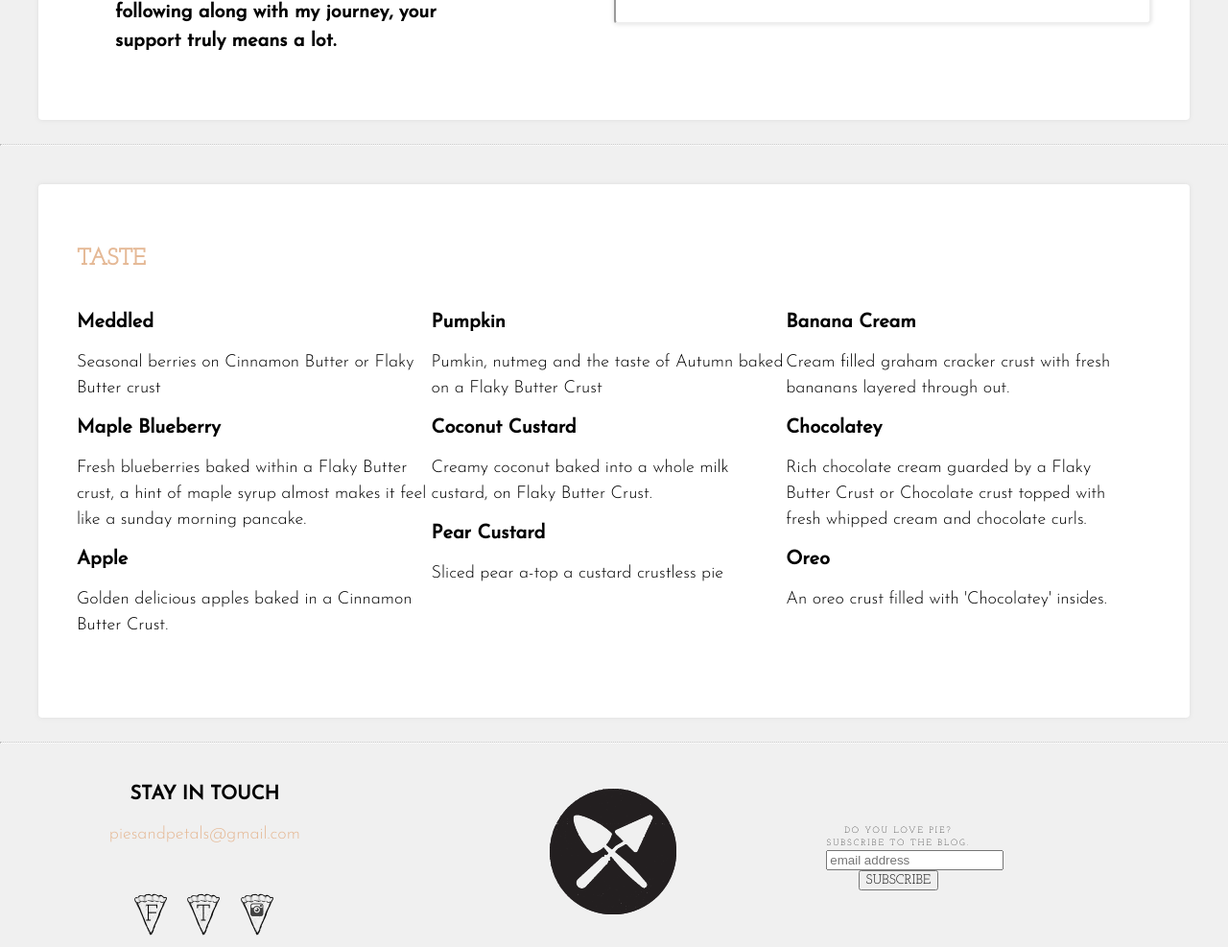
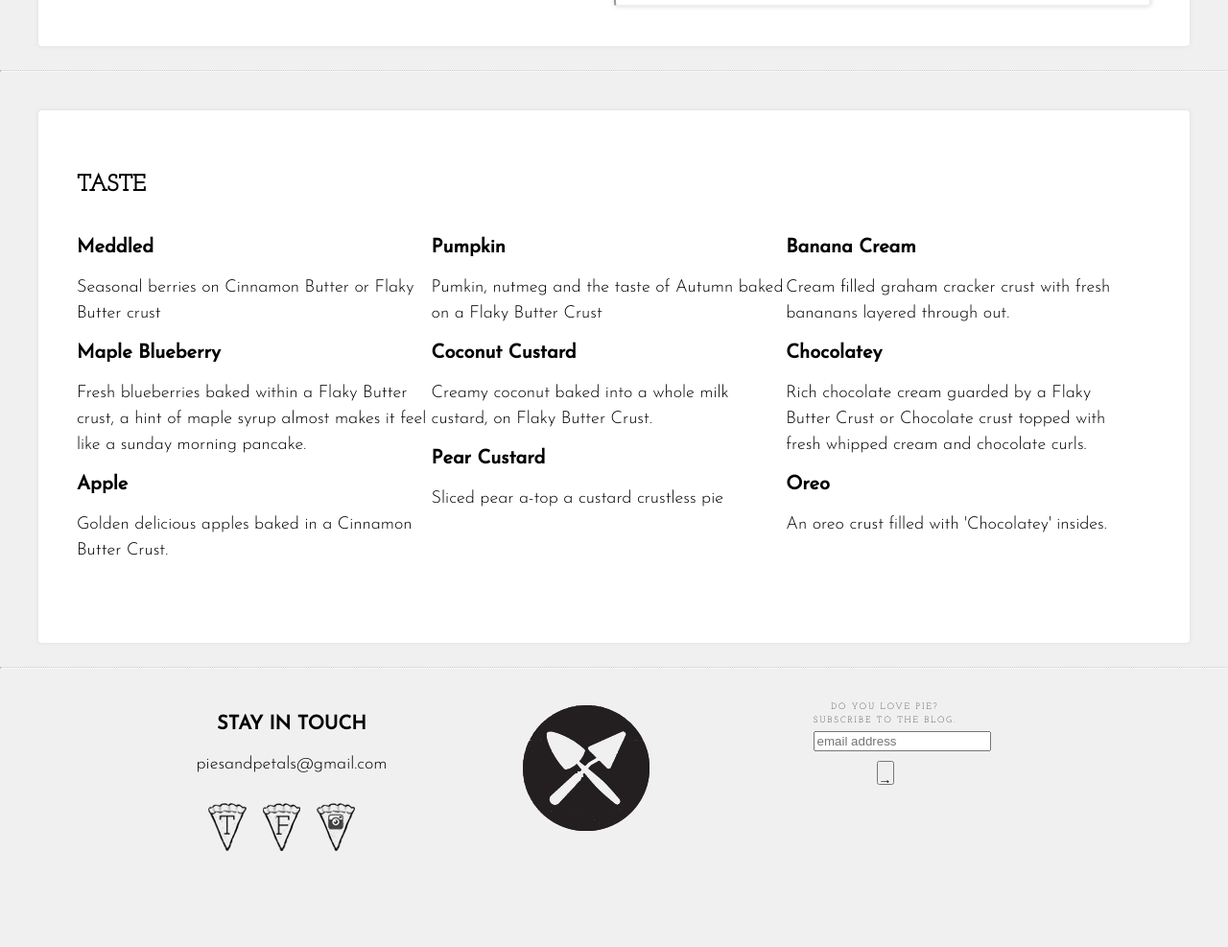
Before and after one commit to listropea/listropea.github.io, a plain HTML site: page index.html in a window 1280 px wide. Shown: the part 1793-2780 px from the top of the page at 96% size. After the commit the page ends 2680 px from the top, so only its background shows below. Drawn offline with nearby package versions, Linux system fonts and the light colour scheme; grey boxes are pictures that could not be loaded; a web font is replaced by a local one.

Commit message:
changes with kate

```diff
--- a/gallery.css
+++ b/gallery.css
@@ -5,13 +5,13 @@ html {
     }
 
 body {
+    background-color:#F0F0F0;
     margin:auto;
     height:100%;
     padding:0;
     font-family: 'Josefin Sans', sans-serif;
     font-size: 18px;
     line-height: 1.5;
-    background-color:#F0F0F0;
     font-weight: 200;
 }
 
@@ -21,6 +21,12 @@ ul, ol {
 
 header {
     height:100%;
+}
+
+.clear {
+    clear: both;
+    height: 1px;
+    width: 100%;
 }
 
 h1 {
@@ -50,6 +56,8 @@ p {
     font-size: 18px;
     line-height: 1.5;
     font-weight:200;
+    margin:0;
+    padding:0;
 }
 
 hr {
@@ -115,79 +123,8 @@ nav li {
     text-align:center;
 }
 
-/* FOOTER STYLES */
-
-footer {
-    background-color:#F0F0F0;
-    text-align: center;
-    color: #000;
-    -webkit-box-sizing: border-box;
-    -moz-box-sizing: border-box;
-    -ms-box-sizing: border-box;
-    box-sizing: border-box;
-}
-
-.footerMenu ul {
-    display: table;
-    width: 100%;
-    list-style: none;
-}
-
-.footerMenu ul li {
-    display: table-cell;
-}
-
-#contact {
-    vertical-align: middle;
-    width: 33.3%;
-}
-
-.hover:hover {
-    color:#addfa6;
-    transition: all 0.3s ease-out 0s;
-}
-
-img.hover:hover{
-    color:#addfa6;
-    transition: all 0.3s ease-out 0s;
-}
-
-#logo {
-    text-align:center;
-    vertical-align: middle;
-    width:33.3%;
-}
-
-#signup {
-    vertical-align: middle;
-    width:33.3%;
-}
-
-#mc_embed_signup{
-padding-top:30px;
-padding: 3px;
-width: 150px;
-background-color: #f0f0f0;
-font-family: 'Josefin Slab', serif;
-text-transform: uppercase;
-letter-spacing: 2px;
-font-size: 9px;
-padding-left: 8px;
-}
-
-.button {
-    font-family: 'Josefin Slab', serif;
-    font-size: 14px;
-    text-transform: uppercase;
-    line-height: 1.5;
-    font-weight: 400;
-}
-
 /* ---IMAGE STYLES---*/
 
-li {
-
-}
 .centered {
     text-align: center;
 }
@@ -306,4 +243,96 @@ ul.rig.columns-4 li {
         width: 100% !important; /* over-ride all li styles */
         margin: 0 0 20px;
     }
+
+/* FOOTER STYLES */
+
+#footer {
+    background-color:#F0F0F0;
+    text-align: center;
+    color: #000;
+    -webkit-box-sizing: border-box;
+    -moz-box-sizing: border-box;
+    -ms-box-sizing: border-box;
+    box-sizing: border-box;
+    width: 75%;
+    margin: 30px auto;
+
 }
+
+a {
+    text-decoration:none;
+    color:#000;
+}
+
+a:hover {
+    color:#addfa6;
+    transition: all 0.3s ease-out 0s;
+}
+
+.footerSection {
+    width: 30%;
+    float: left;
+    margin-right: 20px;
+}
+
+#footerIcons {
+    width: 175px;
+    margin: auto;
+}
+
+.footerIcon {
+    float: left;
+    margin-right: 15px;
+
+}
+
+.footerIcon a {
+    background-position: 0 0;
+    width: 41px;
+    height: 50px;
+    overflow: hidden;
+    background-repeat: no-repeat;
+    display: block;
+}
+
+.footerIcon a:hover {
+    background-position: 0 -50px;
+    transition: all 0.3s ease-out 0s;
+}
+
+.hover:hover {
+    color:#addfa6;
+    transition: all 0.3s ease-out 0s;
+}
+
+img.hover:hover{
+    color:#addfa6;
+    transition: all 0.3s ease-out 0s;
+}
+
+input {
+    margin: 5px 0;
+}
+
+#mc_embed_signup {
+padding-top: 30px;
+padding: 3px;
+width: 150px;
+background-color: #f0f0f0;
+font-family: 'Josefin Slab', serif;
+text-transform: uppercase;
+letter-spacing: 2px;
+font-size: 9px;
+padding-left: 8px;
+margin: auto;
+}
+
+#mc-embedded-subscribe {
+    font-family: 'Josefin Slab', serif;
+    font-size: 14px;
+    text-transform: uppercase;
+    line-height: 1.5;
+    font-weight: 400;
+    padding: 10px 0;
+    height: 25px;
+}
--- a/index.html
+++ b/index.html
@@ -60,15 +60,14 @@
 
 <div id="find">
     <h2><a name="find">Locate</a></h2>
-        <div class="textLeft"><p>Pies + Petals is currently located in the Northern VA, Metro DC area. All pies are baked in Lissy's home in Centreville, VA. However, this summer a kitchen and bistro will be built in Ammisville; a small town in the county of Culpeper, only miles away from the beautiful Shenandoah Mountains.
-
-        </br>
+    <div class="textLeft">
+        <p>Pies + Petals is currently located in the Northern VA, Metro DC area. All pies are baked in Lissy's home in Centreville, VA. However, this summer a kitchen and bistro will be built in Ammisville; a small town in the county of Culpeper, only miles away from the beautiful Shenandoah Mountains.</p>
 
         <h4>Want to see Pies + Petals in the city? I do too. The goal is to start a Pie Truck based in Washington, DC. Keep following along with my journey, your support truly means a lot.</h4>
-
-        </p></div>
+    </div>
 
     <iframe id="map" src="http://mapsengine.google.com/map/u/0/embed?mid=zUQDCzVOf1AI.kLASph-D1u7I" width="50%" height="450px"></iframe>
+    <div class="clear">&nbsp;</div>
 </div>
 
 <hr />
@@ -106,26 +105,27 @@
         </div>
 </div>
 
-
-<footer id="footer" class="footerMenu">
-
 <hr />
 
-    <ul>
-        <li id="contact">
+<footer>
+    <div id="footer"><!-- class="footerMenu" -->
+        <div class="footerSection">
                 <h3>STAY IN TOUCH</h3>
-            <a href="mailto:piesandpetals@gmail.com"><p class="hover">piesandpetals@gmail.com</p></a>
-            <br>
-            <img src="images/facebook.png" height="50" width="50" class="hover">
-            <img src="images/twitter.png" height="50" width="50">
-            <img src="images/instagram.png" height="50" width="50">
-        </li>
+                <a href="mailto:piesandpetals@gmail.com"><p>piesandpetals@gmail.com</p></a>
+                <br />
+                <div id="footerIcons">
+                    <div class="footerIcon"><a href="#" target="_blank" style="background-image:url('images/footerIcon-tw.png');"></a></div>
+                    <div class="footerIcon"><a href="#" target="_blank" style="background-image:url('images/footerIcon-fb.png');"></a></div>
+                    <div class="footerIcon"><a href="#" target="_blank" style="background-image:url('images/footerIcon-insta.png');"></a></div>
+                </div><!-- end footerIcons -->
+            </div><!-- end footerSection / Contact -->
 
-        <li id="logo">
-        <img src="images/logo_black.png">
-        </li>
 
-        <li id="signup">
+            <div class="footerSection">
+                <img src="images/logo_black.png" alt="Pies + Petals" />
+            </div><!-- end footerSection / Logo -->
+
+            <div class="footerSection" style="margin-right: 0px !important;">
                 <!-- Begin MailChimp Signup Form -->
                 <div id="mc_embed_signup">
                     <form action="http://piesandpetals.us8.list-manage.com/subscribe/post?u=9808cfc0623083c1c887a45b9&amp;id=855b95323f" method="post" id="mc-embedded-subscribe-form" name="mc-embedded-subscribe-form" class="validate" target="_blank" novalidate>
@@ -133,13 +133,12 @@
                         <input type="email" value="" name="EMAIL" class="email" id="mce-EMAIL" placeholder="email address" required>
                         <!-- real people should not fill this in and expect good things - do not remove this or risk form bot signups-->
                         <div style="position: absolute; left: -5000px;"><input type="text" name="b_9808cfc0623083c1c887a45b9_855b95323f" value=""></div>
-            <div class="clear"><input type="submit" value="Subscribe" name="subscribe" id="mc-embedded-subscribe" class="button"></div>
+                        <div class="clear"><input type="submit" value="&rarr;" name="subscribe" id="mc-embedded-subscribe" class="button"></div>
                         </form>
-        </li>
-        </div>
-    </ul>
+                </div><!-- end MailChimp -->
+        </div><!-- end footerSection / Contact -->
+</footer>
 
-</footer>
     <script src="http://ajax.googleapis.com/ajax/libs/jquery/1.5.2/jquery.min.js"></script>
     <script src="main.js"></script>
 </body>
--- a/main.css
+++ b/main.css
@@ -21,6 +21,12 @@ ul, ol {
 
 header {
     height:100%;
+}
+
+.clear {
+    clear: both;
+    height: 1px;
+    width: 100%;
 }
 
 h1 {
@@ -58,6 +64,8 @@ p {
     font-size: 18px;
     line-height: 1.5;
     font-weight:200;
+    margin:0;
+    padding:0;
 }
 
 hr {
@@ -65,11 +73,6 @@ hr {
     border-bottom: 1px dotted #fff;
     margin: 25px 0;
     clear: both;
-}
-
-a {
-    text-decoration:none;
-    color:#e5b996;
 }
 
 /* NAV */
@@ -196,17 +199,15 @@ background-size: cover;
     box-sizing: border-box;
     -moz-box-sizing: border-box;
     -webkit-box-sizing: border-box;
-    display:inline-block;
-    float:right;
+    /*display:inline-block;*/
+    float: right;
     width: 50%;
-    height:350px;
+    height: 350px;
 }
 
 .textLeft {
-    display:inline-block;
-    margin-left: 20px;
-    padding-left: 20px;
-    width:33%;
+    float: left;
+    width:45%;
 }
 
 /* Styling for Menu */
@@ -230,7 +231,7 @@ div.col {
 
 /* FOOTER STYLES */
 
-footer {
+#footer {
     background-color:#F0F0F0;
     text-align: center;
     color: #000;
@@ -238,21 +239,50 @@ footer {
     -moz-box-sizing: border-box;
     -ms-box-sizing: border-box;
     box-sizing: border-box;
+    width: 75%;
+    margin: 30px auto;
+
 }
 
-.footerMenu ul {
-    display: table;
-    width: 100%;
-    list-style: none;
+a {
+    text-decoration:none;
+    color:#000;
 }
 
-.footerMenu ul li {
-    display: table-cell;
+a:hover {
+    color:#addfa6;
+    transition: all 0.3s ease-out 0s;
 }
 
-#contact {
-    vertical-align: middle;
-    width: 33.3%;
+.footerSection {
+    width: 30%;
+    float: left;
+    margin-right: 20px;
+}
+
+#footerIcons {
+    width: 175px;
+    margin: auto;
+}
+
+.footerIcon {
+    float: left;
+    margin-right: 15px;
+
+}
+
+.footerIcon a {
+    background-position: 0 0;
+    width: 41px;
+    height: 50px;
+    overflow: hidden;
+    background-repeat: no-repeat;
+    display: block;
+}
+
+.footerIcon a:hover {
+    background-position: 0 -50px;
+    transition: all 0.3s ease-out 0s;
 }
 
 .hover:hover {
@@ -265,19 +295,12 @@ img.hover:hover{
     transition: all 0.3s ease-out 0s;
 }
 
-#logo {
-    text-align:center;
-    vertical-align: middle;
-    width:33.3%;
+input {
+    margin: 5px 0;
 }
 
-#signup {
-    vertical-align: middle;
-    width:33.3%;
-}
-
-#mc_embed_signup{
-padding-top:30px;
+#mc_embed_signup {
+padding-top: 30px;
 padding: 3px;
 width: 150px;
 background-color: #f0f0f0;
@@ -286,14 +309,17 @@ text-transform: uppercase;
 letter-spacing: 2px;
 font-size: 9px;
 padding-left: 8px;
+margin: auto;
 }
 
-.button {
+#mc-embedded-subscribe {
     font-family: 'Josefin Slab', serif;
     font-size: 14px;
     text-transform: uppercase;
     line-height: 1.5;
     font-weight: 400;
+    padding: 10px 0;
+    height: 25px;
 }
 
 /* ---FONT STYLES--- */
```
Also changed, not shown: gallery.html (+25 -25 lines), images/footerIcon-fb.png (added), images/footerIcon-insta.png (added), images/footerIcon-tw.png (added). Lines whose indentation alone changed are shown as unchanged.
